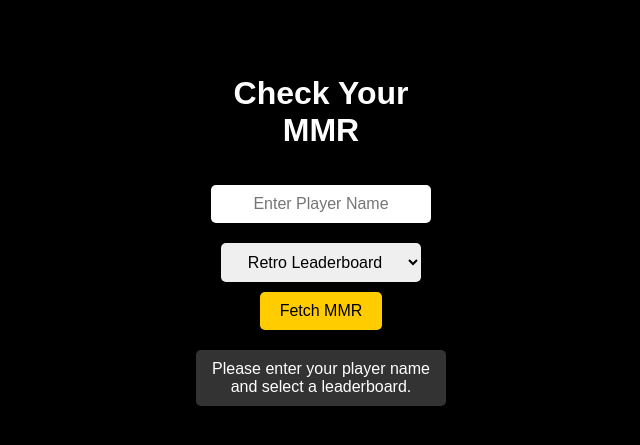
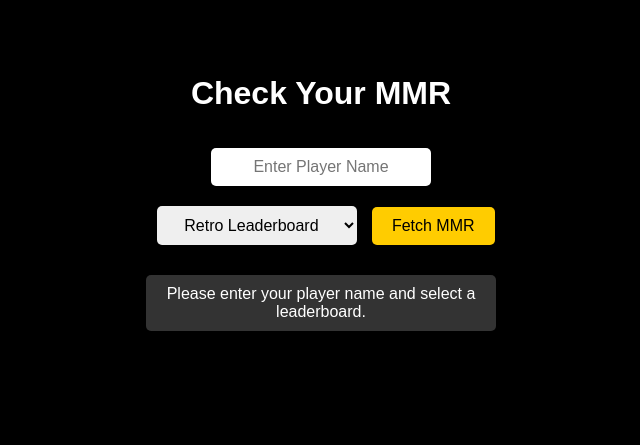
Before and after one commit to GalDen01/rr-overlay, a Flask app: page / in a window 1280 px wide. Shown: the top 445 px of the page, without its empty margins (319-959 px from the left). Run offline with Flask 3, Linux system fonts and the light colour scheme.

Commit message:
more fixes

```diff
--- a/static/styles.css
+++ b/static/styles.css
@@ -15,11 +15,15 @@ body {
     background: rgba(71, 71, 71, 0);
     padding: 20px;
     border-radius: 10px;
-    width: 250px;  /* Adjust width as needed */
+    width: 350px;  /* Adjust width as needed */
 }
 
 h2 {
     font-size: 32px;
+}
+
+h3 {
+    font-size: 28px;
 }
 
 input, select {
```
